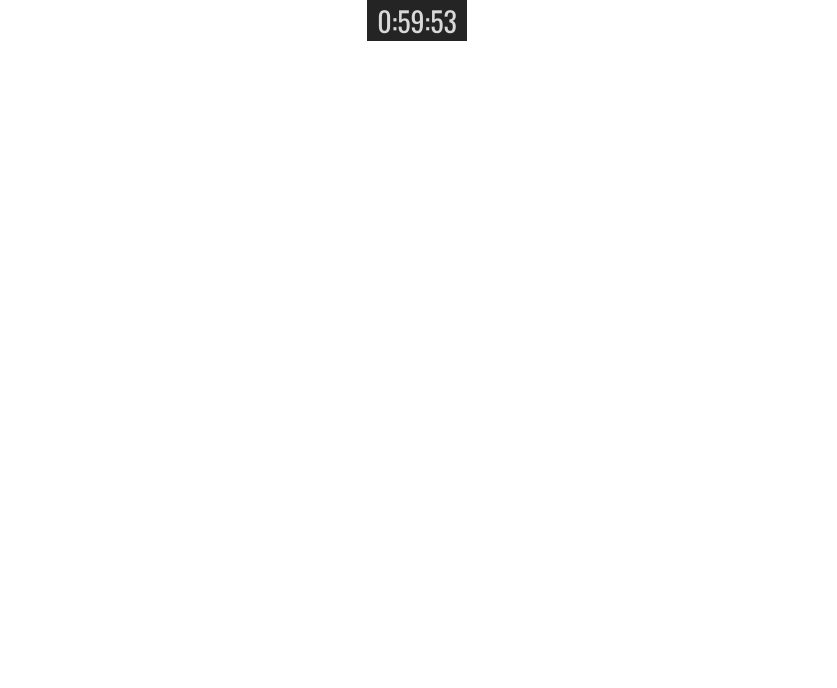
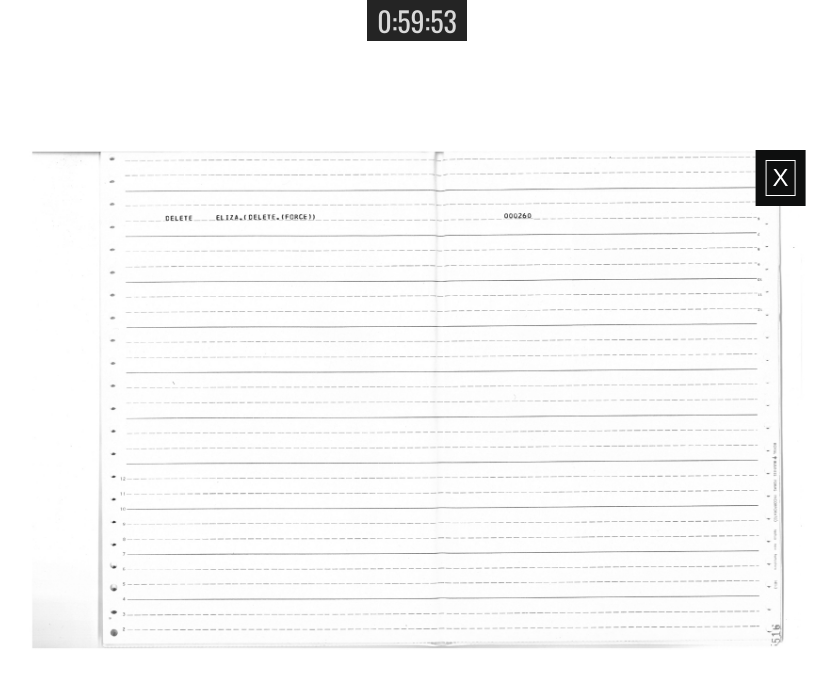
Before and after one commit to JohnnyBC2022/EnigmaF5, a React (Vite) app in the folder frontend/: page /modal in a window 1280 px wide. Before the commit this address had no page. Shown: the top 688 px of the page, without its empty margins (223-1060 px from the left). Built offline with nearby package versions, Linux system fonts and the light colour scheme.

Commit message:
Modal Last Page created

```diff
--- a/frontend/src/middelware/router/AppRouter.jsx
+++ b/frontend/src/middelware/router/AppRouter.jsx
@@ -12,6 +12,7 @@ import Prueba02 from "../../presentation/pages/Prueba02/Prueba02";
 import { HumanityWins } from "../../presentation/pages/HumanityWins/HumanityWins";
 import { FatalError } from "../../presentation/pages/FatalError/FatalError";
 import { FinalQuestions } from "../../presentation/pages/FinalQuestions/FinalQuestions";
+import ModalLastPage from "../../presentation/components/ModalLastPage/ModalLastPage";
 
 export const AppRouter = () => {
   return (
@@ -30,6 +31,7 @@ export const AppRouter = () => {
           <Route path="/humanityWins" element={<HumanityWins />} />
           <Route path="/fatalError" element={<FatalError />} />
           <Route path="/finalquestions" element={<FinalQuestions />} />
+          <Route path="/modal" element={<ModalLastPage />} />
         </Routes>
       </div>
     </BrowserRouter>
--- /dev/null
+++ b/frontend/src/presentation/components/ModalLastPage/ModalLastPage.css
@@ -0,0 +1,7 @@
+.last-page-image-container {
+  height: 50rem;
+}
+
+.last-page-image-container img {
+  height: 100%;
+}
--- /dev/null
+++ b/frontend/src/presentation/components/ModalLastPage/ModalLastPage.jsx
@@ -0,0 +1,18 @@
+import "./ModalLastPage.css";
+import LastPage from "../../assets/images/Eliza-Delete.jpg"
+
+export default function ModalLastPage() {
+
+  return (
+    <section className="modalOverlay1">
+    <div className="modalContent1">
+      <button className="closeModalButton1">
+        <p>X</p>
+      </button>
+      <div className="last-page-image-container">
+        <img src={LastPage} alt="artículo olson" />
+      </div>
+    </div>
+  </section>
+  )
+}
```
